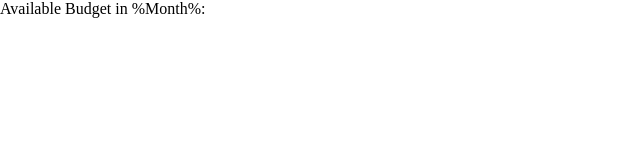
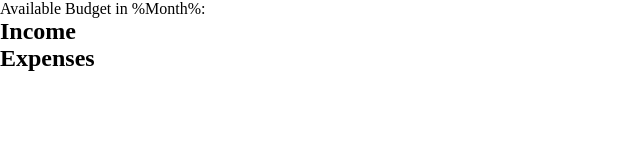
Before and after one commit to cmangin87/budgetApp, a plain HTML site: page index.html in a window 1280 px wide. Shown: the whole page, without its empty margins (0-640 px from the left). Drawn offline with nearby package versions, Linux system fonts and the light colour scheme.

Commit message:
index updates

```diff
--- a/index.html
+++ b/index.html
@@ -14,10 +14,37 @@
                 <div class="budget__title">
                     Available Budget in <span class="budget__title--month">%Month%</span>:
                 </div>
+
+
+
             </div>
         </div>
 
 
+        <div class="bottom">
+            <div class="add">
+
+
+            </div>
+
+            <div class="container clearfix">
+
+                <div class="income">
+                    <h2 class="icome__title">Income</h2>
+
+                    <div class="income__list">
+                    </div>
+                </div>
+
+                <div class="expenses">
+                    <h2 class="expenses__title">Expenses</h2>
+
+                    <div class="expenses__list">
+                    </div>
+                </div>
+            </div>
+
+        </div>
         <script src="app.js"></script>
     </body>
 </html>
```
